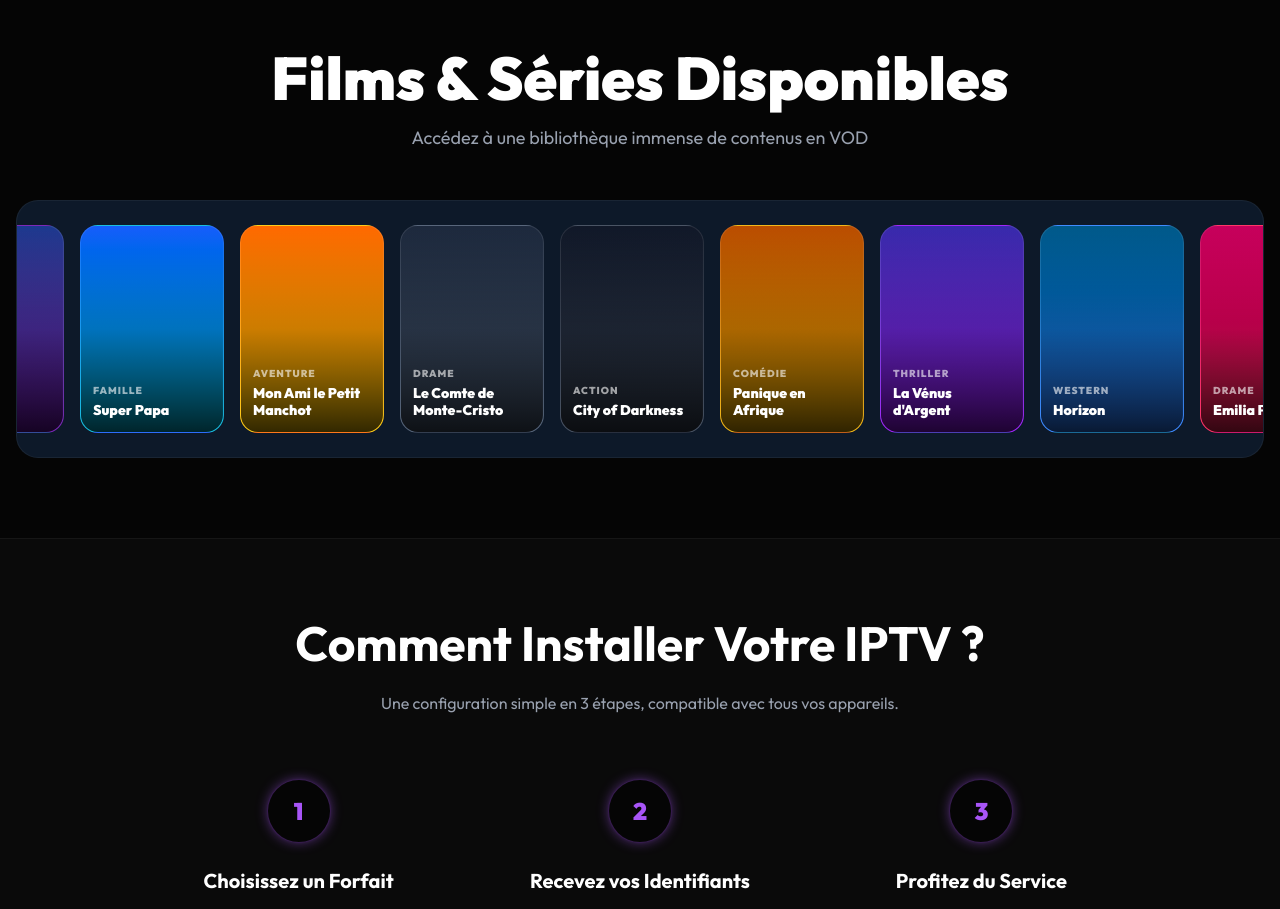
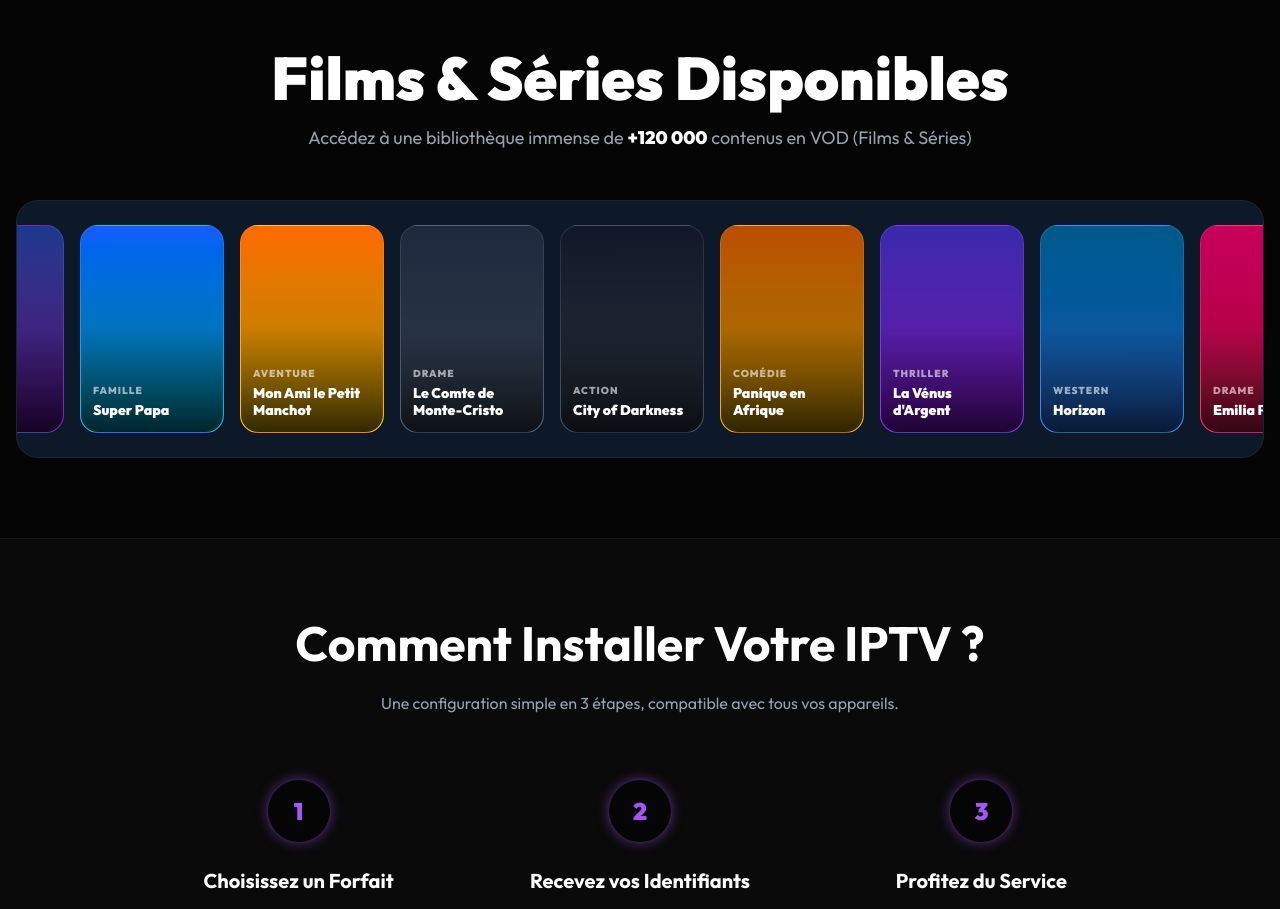
Before and after one commit to Wakilriah/iptv-fr, a Next.js app: page / in a window 1280 px wide. Shown: the part 2680-3589 px from the top of the page. Built offline with nearby package versions, Linux system fonts and the light colour scheme.

Commit message:
text: update VOD description to include +120 000 contents in bold white text

```diff
--- a/src/app/page.tsx
+++ b/src/app/page.tsx
@@ -337,7 +337,7 @@ export default function Home() {
         <div className="container mx-auto px-4">
           <div className="text-center mb-12">
             <h2 className="text-2xl sm:text-4xl md:text-6xl font-black text-white mb-4">Films &amp; Séries Disponibles</h2>
-            <p className="text-gray-400 text-lg">Accédez à une bibliothèque immense de contenus en VOD</p>
+            <p className="text-gray-400 text-lg">Accédez à une bibliothèque immense de <span className="text-white font-black">+120 000</span> contenus en VOD (Films &amp; Séries)</p>
           </div>
 
           <style>{`
```
